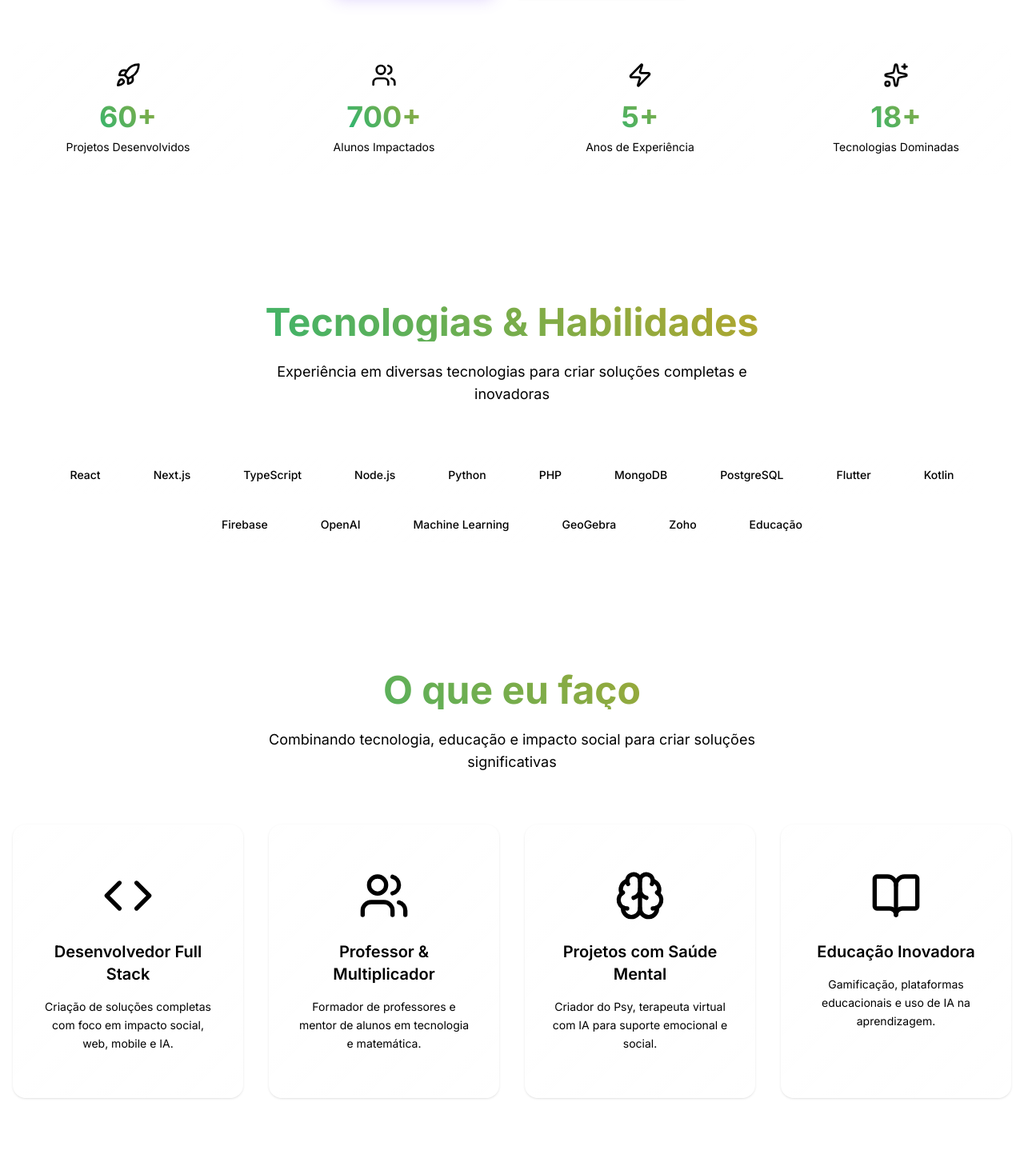
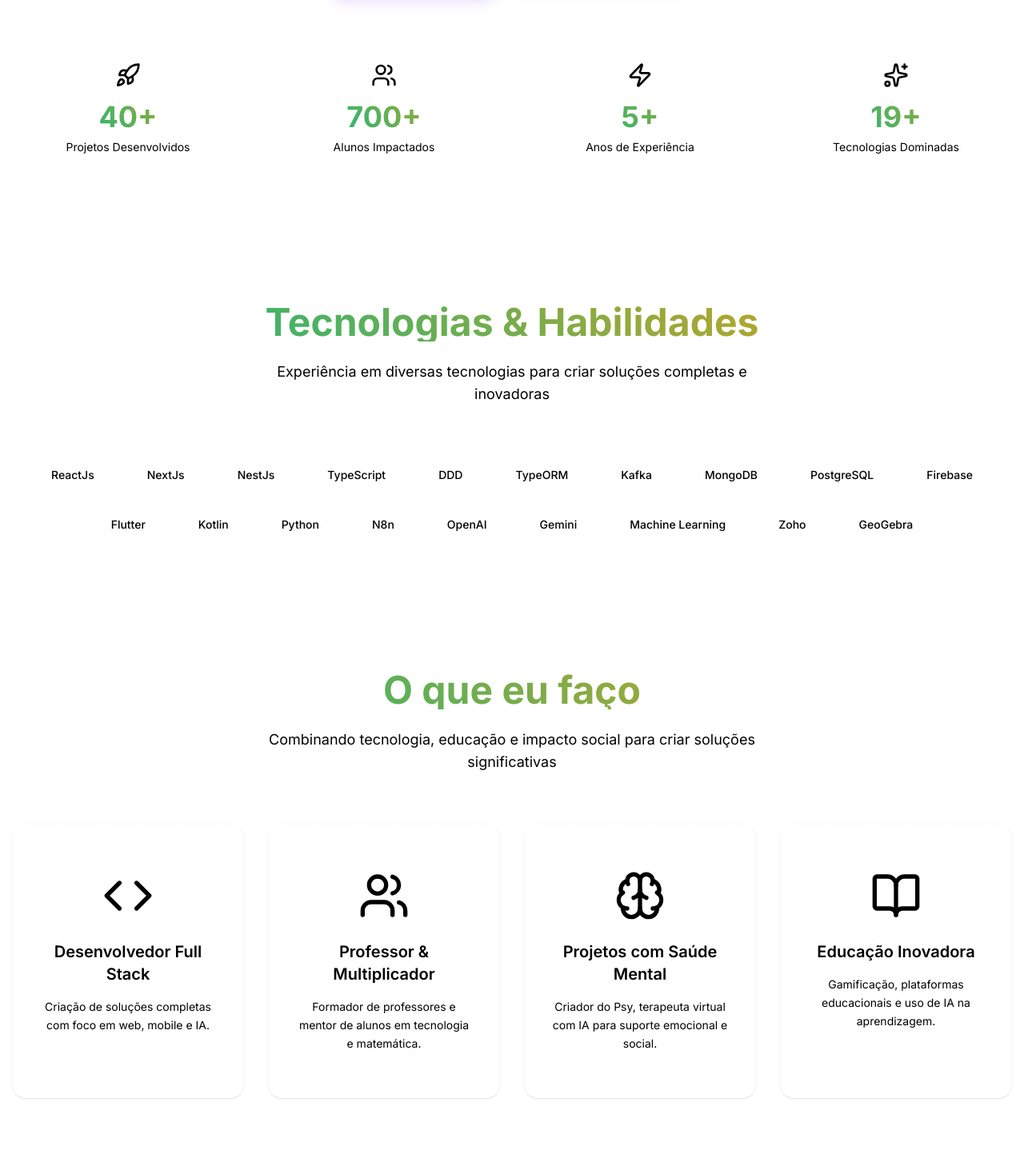
Before and after one commit to Joannegton/portifolio, a Next.js app: page / in a window 1280 px wide. Shown: the part 907-2370 px from the top of the page at 80% size. Built offline with nearby package versions, Linux system fonts and the light colour scheme.

Commit message:
finaliza home

```diff
--- a/src/app/minhasInfos.ts
+++ b/src/app/minhasInfos.ts
@@ -6,22 +6,25 @@
 }
 
 const habilidades = [
-  "React",
-  "Next.js",
+  "ReactJs",
+  "NextJs",
+  "NestJs",
   "TypeScript",
-  "Node.js",
-  "Python",
-  "PHP",
+  "DDD",
+  "TypeORM",
+  "Kafka",
   "MongoDB",
   "PostgreSQL",
+  "Firebase",
   "Flutter",
   "Kotlin",
-  "Firebase",
+  "Python",
+  "N8n",
   "OpenAI",
+  "Gemini",
   "Machine Learning",
+  "Zoho",
   "GeoGebra",
-  "Zoho",
-  "Educação",
 ]
 
 export interface Destaques {
@@ -31,11 +34,11 @@
   cor: string
 }
 
-const DESTAQUES = [
+const destaques = [
   {
     icon: Code,
     titulo: "Desenvolvedor Full Stack",
-    descricao: "Criação de soluções completas com foco em impacto social, web, mobile e IA.",
+    descricao: "Criação de soluções completas com foco em web, mobile e IA.",
     cor: "from-purple-500 to-pink-500",
   },
   {
@@ -58,12 +61,16 @@
   },
 ]
 
-
-const estatisticas = [
-  { numero: "60+", rotulo: "Projetos Desenvolvidos", icone: Rocket },
+export type Estatistica = {
+  icone: React.ElementType
+  numero: string
+  rotulo: string
+}
+const estatisticas: Estatistica[] = [
+  { numero: "40+", rotulo: "Projetos Desenvolvidos", icone: Rocket },
   { numero: "700+", rotulo: "Alunos Impactados", icone: Users },
   { numero: "5+", rotulo: "Anos de Experiência", icone: Zap },
-  { numero: "18+", rotulo: "Tecnologias Dominadas", icone: Sparkles },
+  { numero: `${habilidades.length}+`, rotulo: "Tecnologias Dominadas", icone: Sparkles },
 ]
 
-export { habilidades, DESTAQUES as destaques, estatisticas, links }
+export { habilidades, destaques, estatisticas, links }
--- a/src/components/EstatisticasSection.tsx
+++ b/src/components/EstatisticasSection.tsx
@@ -1,6 +1,13 @@
+import { Estatistica } from "@/app/minhasInfos"
 import { motion } from "framer-motion"
 
-export function EstatisticasSection({ estatisticas, estatisticasRef, estatisticasEmView }: any) {
+export interface EstatisticasSectionProps {
+  estatisticas: Estatistica[]
+  estatisticasRef: React.RefObject<HTMLDivElement | null>
+  estatisticasEmView: boolean
+}
+
+export function EstatisticasSection({ estatisticas, estatisticasRef, estatisticasEmView }: EstatisticasSectionProps) {
   return (
     <section ref={estatisticasRef} className="py-20 px-4 relative">
       <div className="container mx-auto">
@@ -10,7 +17,7 @@
           animate={estatisticasEmView ? { opacity: 1, y: 0 } : {}}
           transition={{ duration: 0.8 }}
         >
-          {estatisticas.map((stat: any, index: number) => (
+          {estatisticas.map((stat: Estatistica, index: number) => (
             <motion.div
               key={stat.rotulo}
               className="text-center"
--- a/src/components/HabilidadesSection.tsx
+++ b/src/components/HabilidadesSection.tsx
@@ -1,7 +1,13 @@
 import { motion } from "framer-motion"
 import { Badge } from "@/components/ui/badge"
 
-export function HabilidadesSection({ habilidades, habilidadesRef, habilidadesEmView }: any) {
+interface HabilidadesSectionProps {
+  habilidades: string[]
+  habilidadesRef: React.RefObject<HTMLDivElement | null>
+  habilidadesEmView: boolean
+}
+
+export function HabilidadesSection({ habilidades, habilidadesRef, habilidadesEmView }: HabilidadesSectionProps) {
   return (
     <section ref={habilidadesRef} className="py-20 px-4 relative">
       <div className="container mx-auto">
--- a/src/components/Navegacao.tsx
+++ b/src/components/Navegacao.tsx
@@ -9,6 +9,7 @@
 import { Menu, X } from "lucide-react"
 import { BotaoMagnetic } from "./BotaoMagnetic"
 import { ThemeToggle } from "./theme-toggle"
+import Image from "next/image"
 
 const navItems = [
   { href: "/", label: "Início" },
@@ -47,7 +48,11 @@
           transition={{ duration: 0.8, delay: 0.2 }}
         >
           <Link href="/" className="text-2xl font-bold gradient-text neon-text">
-            João Silva
+            <div className="w-15 h-15 mx-auto rounded-full bg-gradient-to-r from-purple-500 via-pink-500 to-red-500 p-0.5 glow-effect">
+              <div className="w-full h-full rounded-full bg-background flex items-center justify-center overflow-hidden">
+                <Image src="/assets/eu.jpg" alt="Joannegton" className="rounded-full w-full h-full object-cover" width={60} height={60} />
+              </div>
+            </div>
           </Link>
         </motion.div>
 
--- a/src/components/footer.tsx
+++ b/src/components/footer.tsx
@@ -2,12 +2,12 @@
 
 import Link from "next/link"
 import { motion } from "framer-motion"
-import { Github, Linkedin, Mail, FileText, Heart } from "lucide-react"
+import { Mail, FileText, Heart } from "lucide-react"
 
 const socialLinks = [
-  { icon: Github, href: "https://github.com", label: "GitHub" },
-  { icon: Linkedin, href: "https://linkedin.com", label: "LinkedIn" },
-  { icon: Mail, href: "mailto:joao@email.com", label: "Email" },
+  { icon: "github", href: "https://github.com/joannegton", label: "GitHub" },
+  { icon: "linkedin", href: "https://www.linkedin.com/in/wellington-tavares-galbarini-21b915a9/", label: "LinkedIn" },
+  { icon: Mail, href: "mailto:joannegton@gmail.com", label: "Email" },
   { icon: FileText, href: "http://lattes.cnpq.br", label: "Lattes" },
 ]
 
@@ -25,7 +25,7 @@
             viewport={{ once: true }}
           >
             <p className="text-sm text-muted-foreground flex items-center">
-              © 2024 João Silva. Desenvolvido com{" "}
+              © 2025 Joannegton. Desenvolvido com{" "}
               <motion.span
                 className="mx-1"
                 animate={{ scale: [1, 1.2, 1] }}
@@ -33,7 +33,7 @@
               >
                 <Heart className="h-4 w-4 text-red-500 fill-current" />
               </motion.span>
-              e muito café ☕
+              e muito chá ☕
             </p>
           </motion.div>
 
@@ -61,7 +61,27 @@
                   className="text-muted-foreground hover:text-primary transition-all duration-300 p-2 rounded-full hover:bg-white/5"
                   aria-label={social.label}
                 >
-                  <social.icon className="h-5 w-5" />
+                  {social.icon === "github" ? (
+                    <svg
+                      className="h-5 w-5"
+                      fill="currentColor"
+                      viewBox="0 0 24 24"
+                      xmlns="http://www.w3.org/2000/svg"
+                    >
+                      <path d="M12 0c-6.626 0-12 5.373-12 12 0 5.302 3.438 9.8 8.207 11.387.599.111.793-.261.793-.577v-2.234c-3.338.726-4.033-1.416-4.033-1.416-.546-1.387-1.333-1.756-1.333-1.756-1.089-.745.083-.729.083-.729 1.205.084 1.839 1.237 1.839 1.237 1.07 1.834 2.807 1.304 3.492.997.107-.775.418-1.305.762-1.604-2.665-.305-5.467-1.334-5.467-5.931 0-1.311.469-2.381 1.236-3.221-.124-.303-.535-1.524.117-3.176 0 0 1.008-.322 3.301 1.23.957-.266 1.983-.399 3.003-.404 1.02.005 2.047.138 3.006.404 2.291-1.552 3.297-1.23 3.297-1.23.653 1.653.242 2.874.118 3.176.77.84 1.235 1.911 1.235 3.221 0 4.609-2.807 5.624-5.479 5.921.43.372.823 1.102.823 2.222v3.293c0 .319.192.694.801.576 4.765-1.589 8.199-6.086 8.199-11.386 0-6.627-5.373-12-12-12z"/>
+                    </svg>
+                  ) : social.icon === "linkedin" ? (
+                    <svg
+                      className="h-5 w-5"
+                      fill="currentColor"
+                      viewBox="0 0 24 24"
+                      xmlns="http://www.w3.org/2000/svg"
+                    >
+                      <path d="M20.447 20.452h-3.554v-5.569c0-1.328-.027-3.037-1.852-3.037-1.853 0-2.136 1.445-2.136 2.939v5.667H9.351V9h3.414v1.561h.046c.477-.9 1.637-1.85 3.37-1.85 3.601 0 4.267 2.37 4.267 5.455v6.286zM5.337 7.433c-1.144 0-2.063-.926-2.063-2.065 0-1.138.92-2.063 2.063-2.063 1.14 0 2.064.925 2.064 2.063 0 1.139-.925 2.065-2.064 2.065zm1.782 13.019H3.555V9h3.564v11.452zM22.225 0H1.771C.792 0 0 .774 0 1.729v20.542C0 23.227.792 24 1.771 24h20.451C23.2 24 24 23.227 24 22.271V1.729C24 .774 23.2 0 22.222 0h.003z"/>
+                    </svg>
+                  ) : (
+                    <social.icon className="h-5 w-5" />
+                  )}
                 </Link>
               </motion.div>
             ))}
```
Also changed, not shown: public/icons/github.svg (added), public/icons/linkedin.svg (added).
